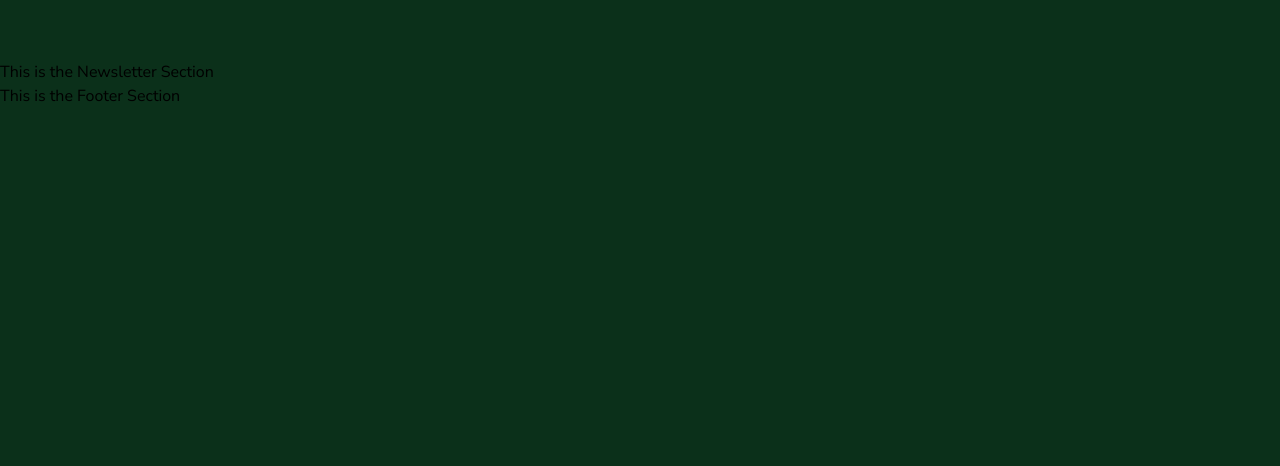
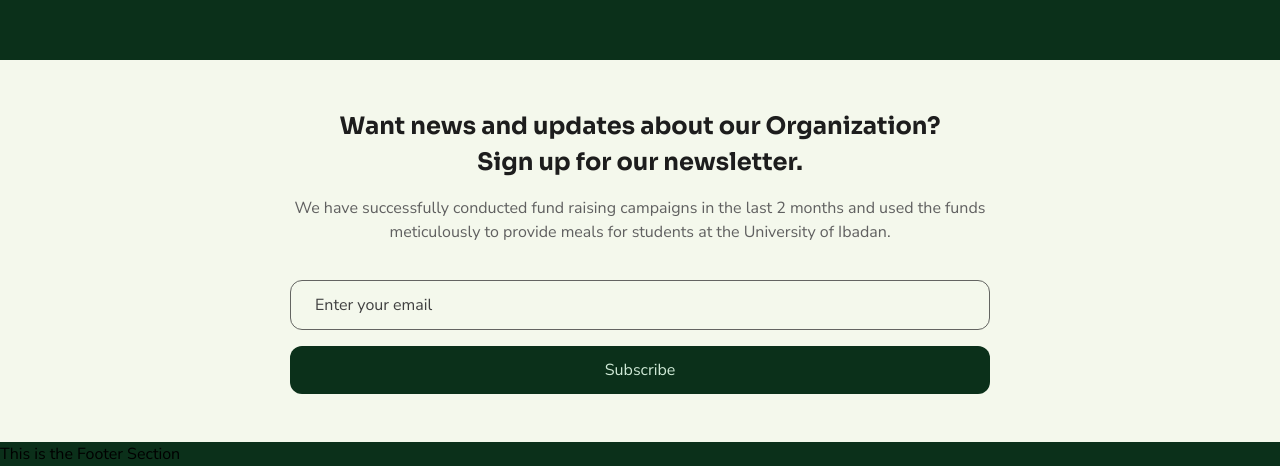
Before and after one commit to Our-Common-Pot/web-v1, a Next.js app: page / in a window 1280 px wide. Shown: the part 827-1293 px from the top of the page. Before the commit the page ends 935 px from the top, so only its background shows below. Built offline with nearby package versions, Linux system fonts and the light colour scheme.

Commit message:
feat(styling): create the shared newsletter signup section across all pages

```diff
--- a/components/Header/MobileMenu/MobileMenu.module.css
+++ b/components/Header/MobileMenu/MobileMenu.module.css
@@ -8,7 +8,8 @@ body:has(.layout) {
   left: 0;
   background-color: var(--bg-light);
   width: 100%;
-  height: 100vh;
+  min-height: 100vh;
+  padding-bottom: 2em;
 }
 
 .linkContainer {
--- a/components/Newsletter_Signup/Newsletter.module.css
+++ b/components/Newsletter_Signup/Newsletter.module.css
@@ -0,0 +1,55 @@
+.layout {
+  background-color: var(--bg-light);
+  padding: 3em 1em;
+}
+
+.container {
+  display: flex;
+  flex-direction: column;
+  text-align: center;
+  row-gap: 1em;
+  max-width: 700px;
+  margin: 0 auto;
+}
+
+.heading {
+  color: var(--text-dark);
+}
+
+.details {
+  color: var(--text-grey);
+}
+
+.mainForm {
+  margin-top: 1.25em;
+  display: flex;
+  flex-direction: column;
+  row-gap: 1em;
+}
+
+.emailInput {
+  background-color: transparent;
+  outline: none;
+  width: 100%;
+  padding: .75em 1.5em;
+  border: 1px solid #404040cc;
+  border-radius: 12px;
+}
+
+.emailInput::placeholder {
+  color: var(--text-grey-light);
+}
+
+.submitBtn {
+  cursor: pointer;
+  border: none;
+  border-radius: 12px;
+  padding: .75em;
+  background-color: var(--primary);
+  color: var(--primary-light);
+}
+
+.submitBtn:hover, .submitBtn:focus {
+  transform: scale(.98);
+  opacity: 90%;
+}
--- a/components/Newsletter_Signup/index.jsx
+++ b/components/Newsletter_Signup/index.jsx
@@ -1,9 +1,39 @@
 import styles from "./Newsletter.module.css";
+import { useState } from "react";
 
 const Newsletter_Signup = () => {
+
+  const [emailInput, setEmailInput] = useState("");
+
+
+  const handleSubmit = (e) => {
+    e.preventDefault();
+  }
+
   return (
-    <section>
-      This is the Newsletter Section
+    <section className={styles.layout}>
+      <div className={styles.container}>
+        <h2 className={styles.heading}>
+          Want news and updates about our Organization?<br />
+          Sign up for our newsletter.
+        </h2>
+        <p className={styles.details}>
+          We have successfully conducted fund raising campaigns in the last 2 months
+          and used the funds meticulously to provide meals for students at the University of Ibadan.
+        </p>
+        <form
+          className={styles.mainForm}
+          onSubmit={(e) => handleSubmit(e)}
+        >
+          <input type="email" name="newsletter-email" id="newsletter-email"
+            placeholder="Enter your email" className={styles.emailInput} required
+            value={emailInput} onChange={(e) => setEmailInput(e.target.value)}
+          />
+          <button type="submit" className={styles.submitBtn}>
+            Subscribe
+          </button>
+        </form>
+      </div>
     </section>
   );
 }
```
Also changed, not shown: 1 other file (tests, documents, lock files or other folders).
